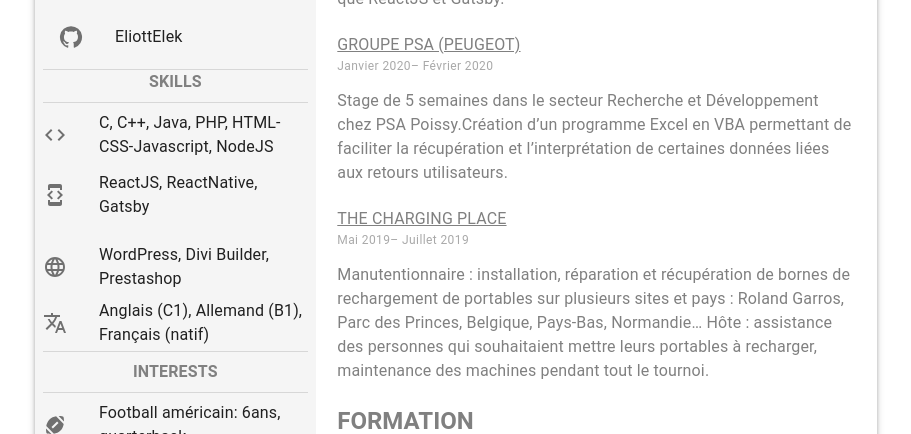
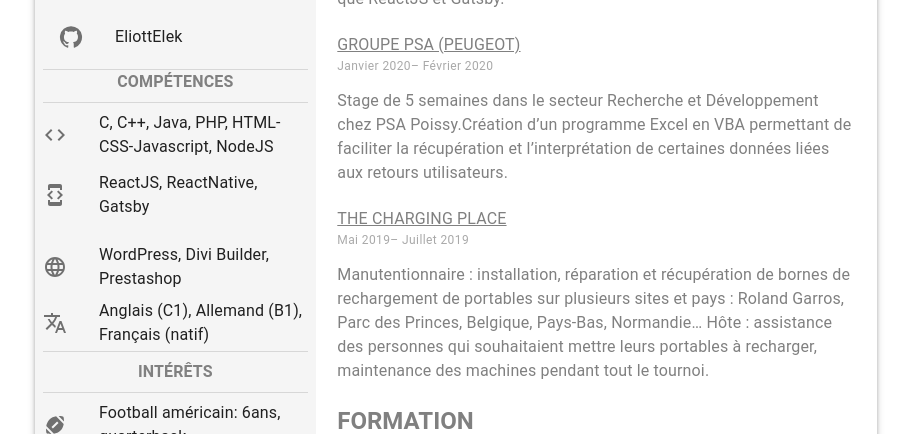
Before and after one commit to EliottElek/resume, a React (Create React App) app: page / in a window 1280 px wide. Shown: the part 425-859 px from the top of the page, without its empty margins (184-1095 px from the left). Built offline with nearby package versions, Linux system fonts and the light colour scheme.

Commit message:
fix: french

```diff
--- a/src/components/Interests/Interests.js
+++ b/src/components/Interests/Interests.js
@@ -20,7 +20,7 @@
           fontWeight: "bold",
         }}
       >
-        Interests
+        Intérêts
       </Typography>
       <List sx={{ width: "100%" }}>
         <Divider />
--- a/src/components/Skills/Skills.js
+++ b/src/components/Skills/Skills.js
@@ -21,7 +21,7 @@
           fontWeight: "bold",
         }}
       >
-        Skills
+        Compétences
       </Typography>
       <List sx={{ width: "100%" }}>
         <Divider />
```
